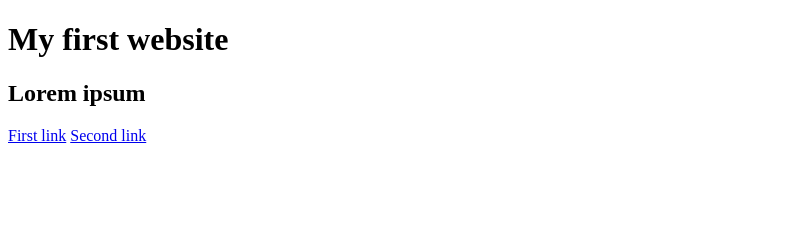
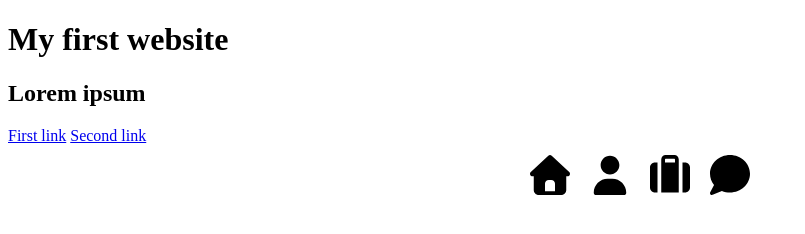
Before and after one commit to CottonKiwii/42_DiscoveryPiscine_Rush, a plain HTML site: page index.html in a window 1280 px wide. Shown: the whole page, without its empty margins (0-805 px from the left). Drawn offline with Linux system fonts and the light colour scheme.

Commit message:
changed to a one-page-site and added images for navbar

```diff
--- a/index.html
+++ b/index.html
@@ -4,18 +4,30 @@
 <head>
     <meta charset="UTF-8">
     <meta name="viewport" ...>
-    <title>CV</title>
+    <title>Rush</title>
     <link rel="stylesheet" href="style.css">
     <script src="index.js"></script>
 </head>
 
 <body>
+    <h1>My first website</h1>
+    <h2>Lorem ipsum</h2>
+    <a href="#cv1">First link</a>
+    <a href="#cv2">Second link</a>
 
-<h1>My first website</h1>
-<h2>Lorem ipsum</h2>
-<a href="cv1.html">First link</a>
-<a href="cv2.html">Second link</a>
 
+    <nav class="navigation">
+        <ul>
+            <li class="home"><a href="#home"><img class="icon" src="images/home.svg"></img></a></li>
+            <li class="profile"><a href="#profile"><img class="icon" src="images/profile.svg"></img></a></li>
+            <li class="skills"><a href="#skills"><img class="icon" src="images/skills.svg"></img></a></li>
+            <li class="contact"><a href="#contact"><img class="icon" src="images/contact.svg"></img></a></li>
+        </ul>
+    </nav>
+
+    <div id="profile"></div>
+    <div id="skills"></div>
+    <div id="contact"></div>
 </body>
 
 </html>
--- a/style.css
+++ b/style.css
@@ -0,0 +1,18 @@
+nav {
+    width: 100%;
+}
+
+nav ul {
+    list-style-type: none;
+    margin: 0;
+    padding: 0;
+    display: flex;
+    justify-content: center;
+    align-items: center;
+}
+
+.icon {
+    padding: 5px 5px 5px 5px;
+    width: 50px;
+    height: 50px;
+}
```
Also changed, not shown: cv1.html (deleted, +0 -16 lines), cv2.html (deleted, +0 -16 lines), cv1.css (deleted), cv2.css (deleted), images/contact.svg (added), images/home.svg (added), images/profile.svg (added), images/skills.svg (added).
